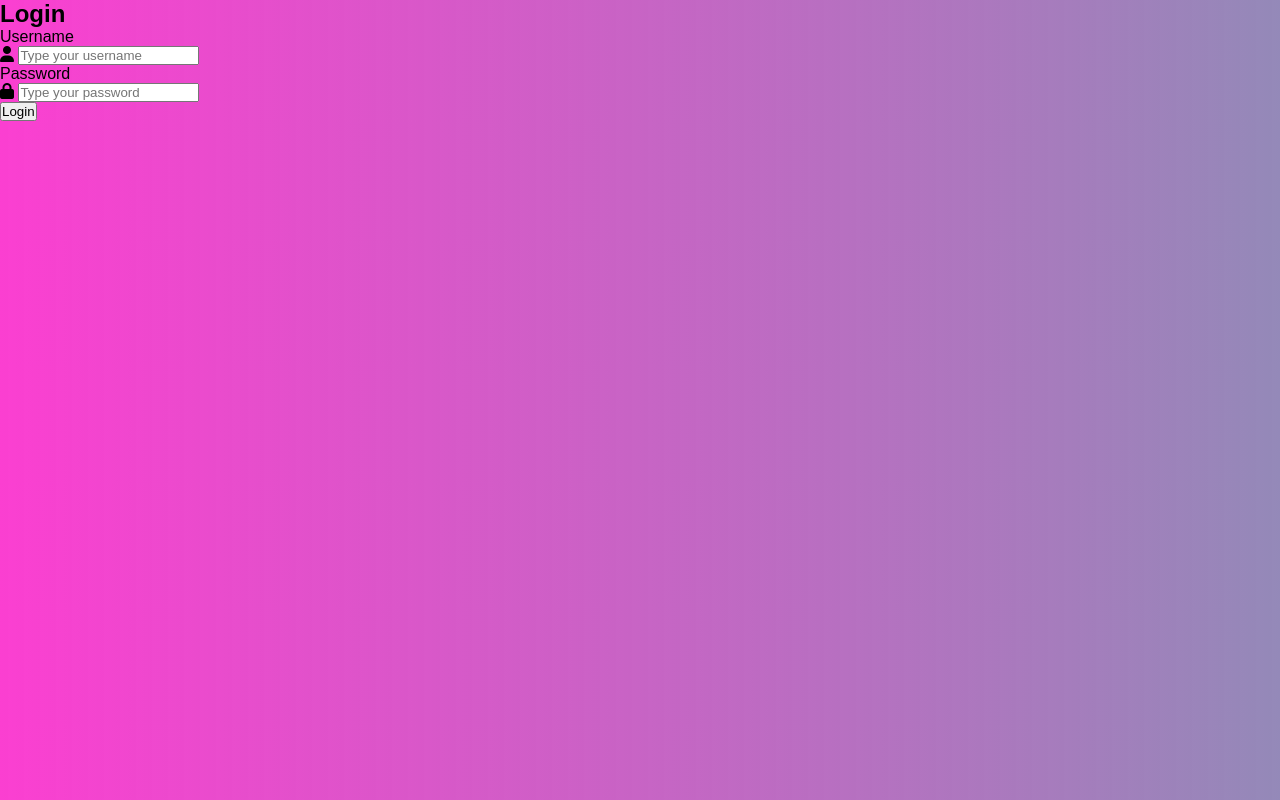
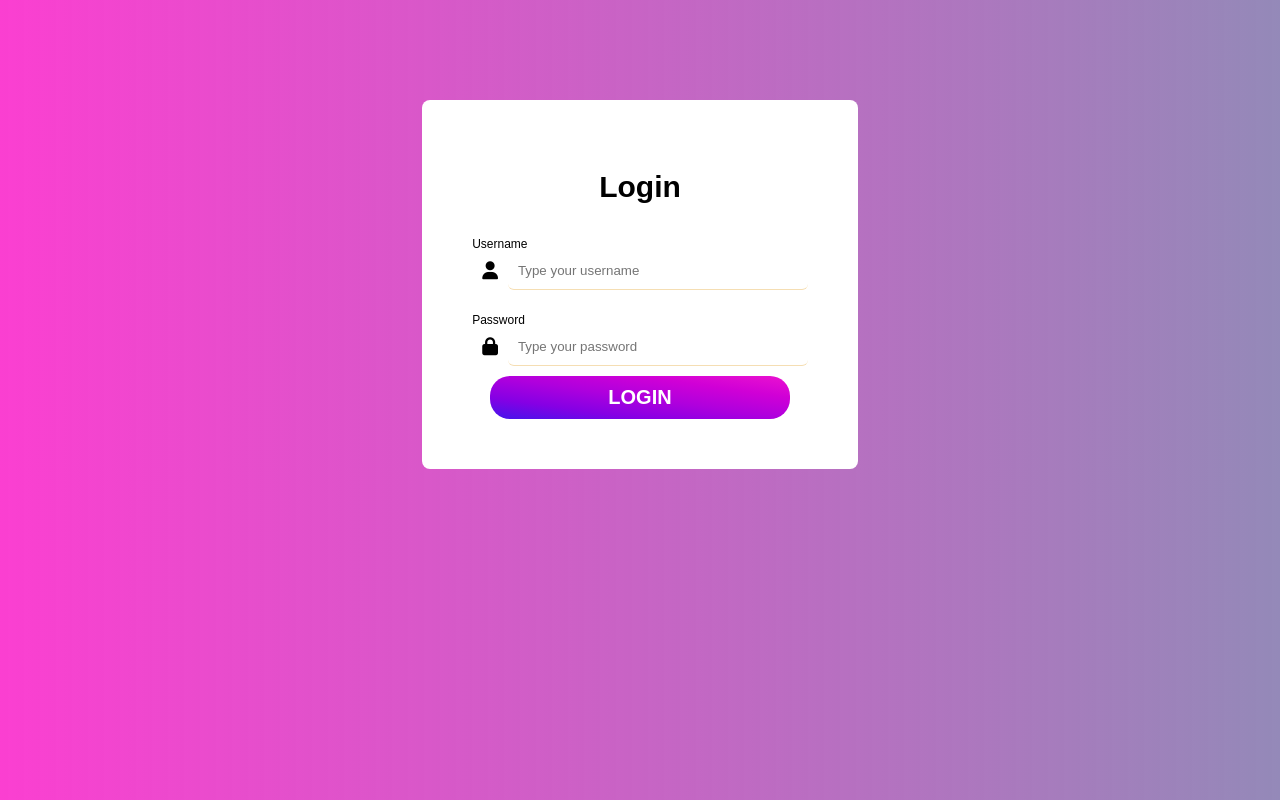
Before and after one commit to adebayo3035/merge-conflict, a plain HTML site: page index.html in a window 1280 px wide. Drawn offline with Linux system fonts and the light colour scheme.

Commit message:
added styling to my css file

```diff
--- a/index.html
+++ b/index.html
@@ -10,7 +10,7 @@
     <script src="https://kit.fontawesome.com/7cab3097e7.js" crossorigin="anonymous"></script>
 </head>
 <body>
-    <div class="container">
+
         <form action="" method="post">
             <h2>Login</h2>
             <section class="username">
@@ -31,10 +31,10 @@
 
             </section>
 
-            <button class="submit">Login</button>
+            <button class="submit">LOGIN</button>
 
         </form>
-    </div>
+
 
 </body>
 </html>
--- a/style.css
+++ b/style.css
@@ -6,7 +6,57 @@
 body{
     font-family: sans-serif;
     background: rgb(251,63,209);
-background: linear-gradient(90deg, rgba(251,63,209,1) 0%, rgba(99,83,152,0.6867121848739496) 100%);
+    background: linear-gradient(90deg, rgba(251,63,209,1) 0%, rgba(99,83,152,0.6867121848739496) 100%);
+    display: flex;
+    justify-content: center;
+    align-content: center;
 }
-.container{
+form{
+    margin-top: 100px;
+    display: flex;
+    flex-direction: column;
+    align-items: center;
+    justify-content: center;
+    background-color: #fff;
+
+    padding: 50px;
+    border-radius: 8px;
 }
+form h2{
+    padding:20px;
+    font-size: 30px;
+}
+form section.username{
+    margin: 3%;
+}
+form section.username label{
+    font-size: 12px;
+}
+form section.username section.input{
+    display: flex;
+    justify-content: space-between;
+}
+form section.username section.input i{
+    font-size: 18px;
+    padding: 10px;
+}
+form section.username section.input input{
+    width: 300px;
+    border: none;
+    border-bottom: 1px solid wheat;
+    padding: 10px;
+    border-radius: 6px;
+}
+form button{
+    width: 300px;
+    text-align: center;
+    border-radius: 20px;
+    border: none;
+    font-size: 20px;
+    font-weight: 900;
+    color: #fff;
+    padding: 10px;
+    background-image: linear-gradient(to right top, #4315eb, #8500e4, #af00dd, #d000d6, #eb12cf);
+    cursor: pointer;
+
+}
```
